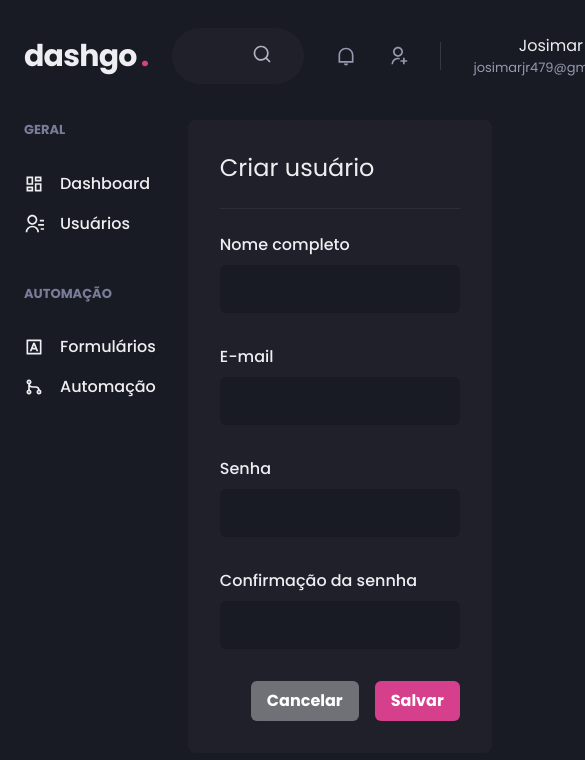
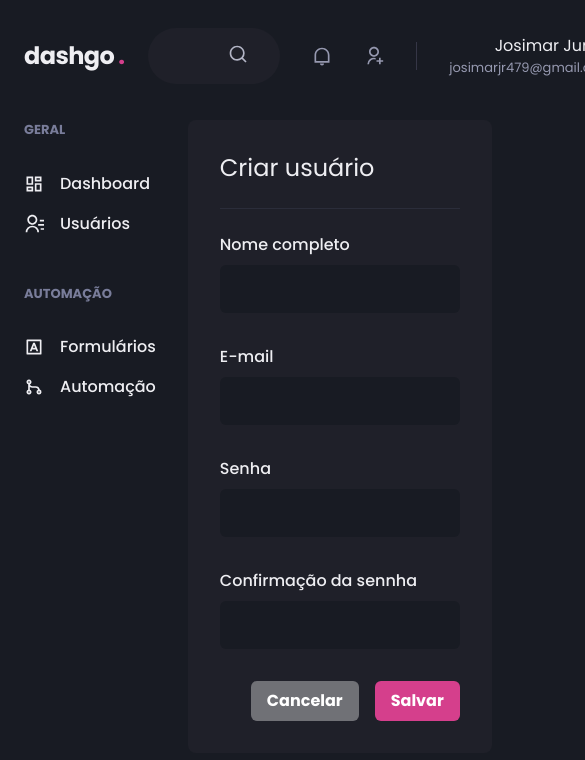
Before and after one commit to sergiogomes/dynamic-research, a Next.js app: page /users/create in a window 390 px wide. Shown: the top 760 px of the page, 585 px wide, since content can reach past the window. Built offline with nearby package versions, Linux system fonts and the light colour scheme.

Commit message:
style: :lipstick: Deixando logo responsiva

```diff
--- a/src/components/Header/Logo.tsx
+++ b/src/components/Header/Logo.tsx
@@ -3,7 +3,7 @@ import { Text } from '@chakra-ui/react';
 export function Logo() {
   return (
     <Text
-      fontSize="3xl"
+      fontSize={["2xl", "3xl"]}
       fontWeight="bold"
       letterSpacing="tight"
       width="64"
```
